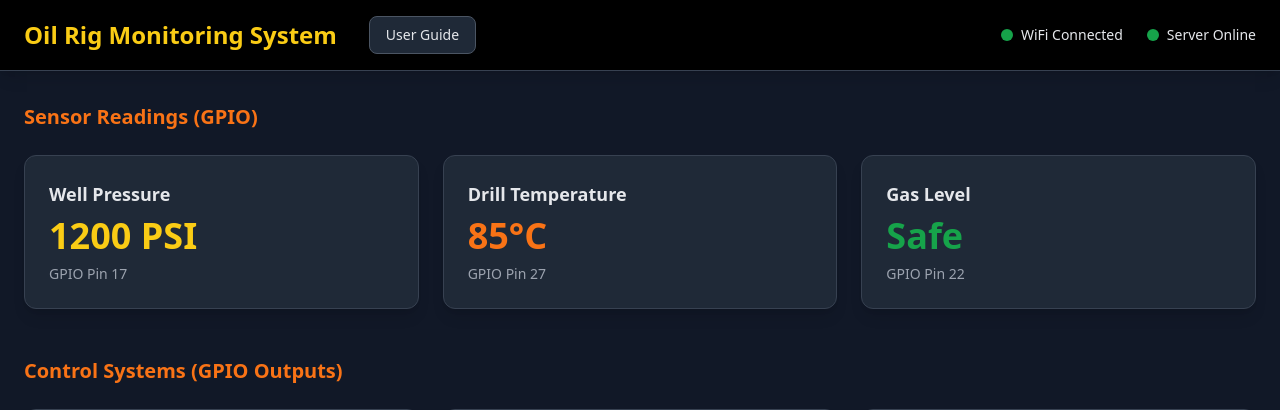
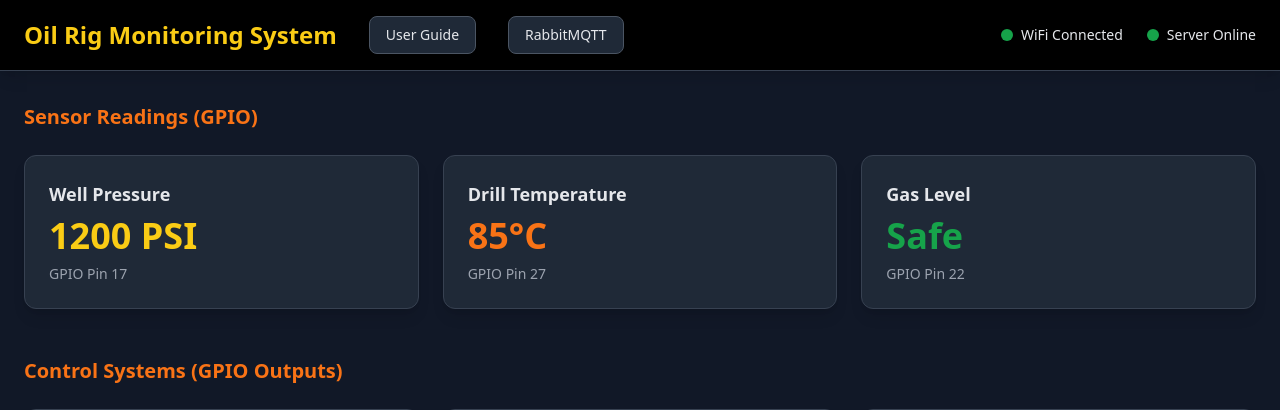
Before and after one commit to GeorgioChahoud/Oil-Rig-Raspberry-Pi-Control-System, a Flask app: page / in a window 1280 px wide. Shown: the top 410 px of the page. Run offline with Flask 3, Linux system fonts and the light colour scheme; some libraries are stand-ins or nearby versions.

Commit message:
Add Link to MQTT Server

```diff
--- a/app/templates/index.html
+++ b/app/templates/index.html
@@ -38,6 +38,12 @@
            class="text-sm bg-gray-800 hover:bg-rigOrange hover:text-black
                   px-4 py-2 rounded-lg border border-gray-600 transition">
           User Guide
+        </a>
+
+                <a href="https://mqtt.pason.cohogs.com/"
+           class="text-sm bg-gray-800 hover:bg-rigOrange hover:text-black
+                  px-4 py-2 rounded-lg border border-gray-600 transition">
+          RabbitMQTT
         </a>
       </div>
 
```
